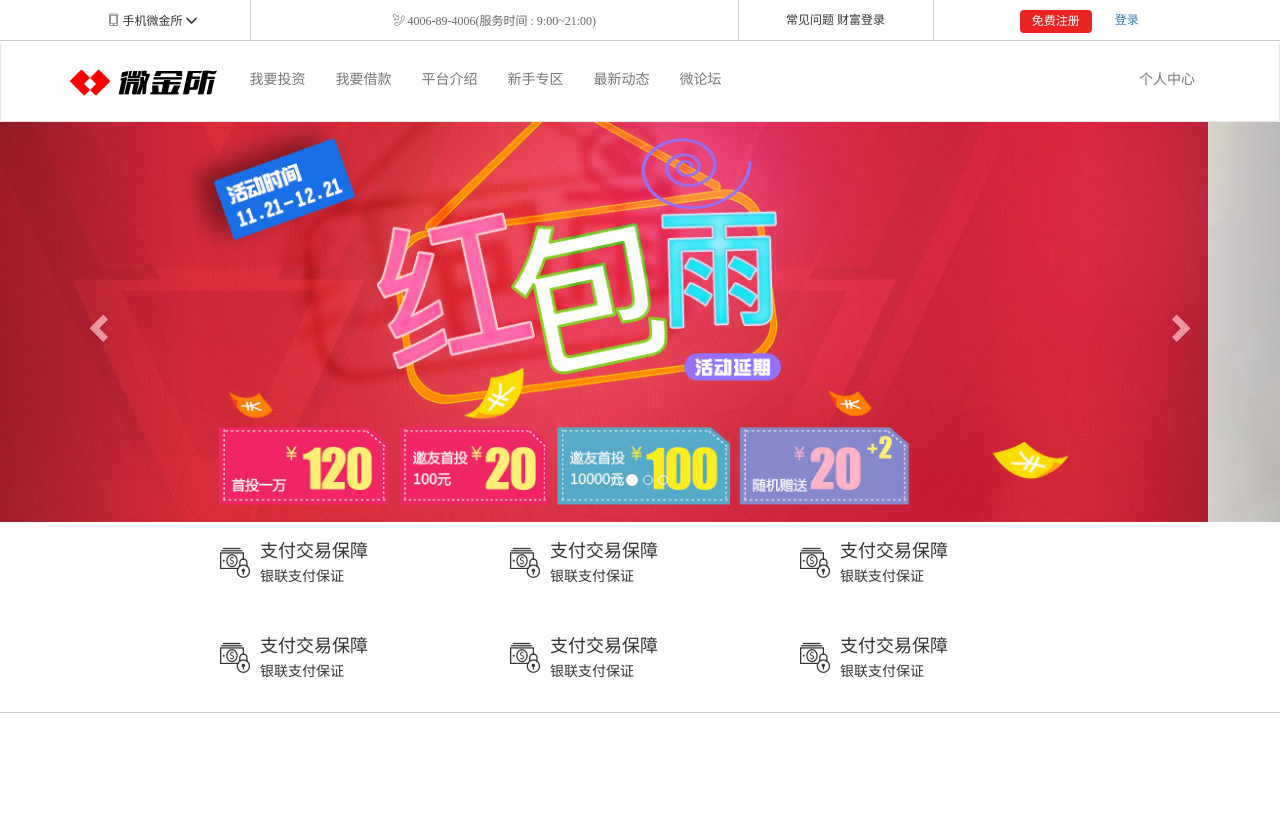
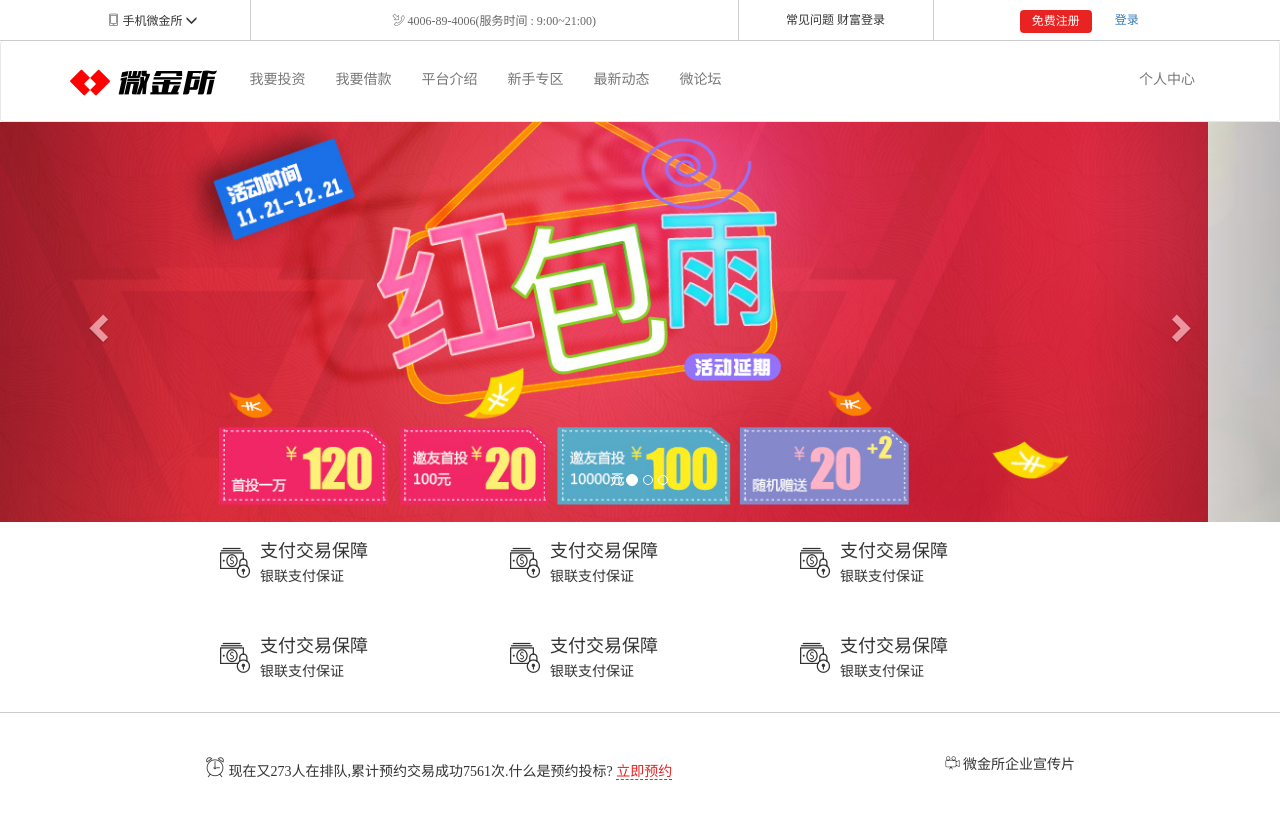
Before and after one commit to 7740280/front-example, a plain HTML site: page 微金所/index.html in a window 1280 px wide. Drawn offline with Linux system fonts and the light colour scheme; files whose address does not match are found by name.

Commit message:
完成预约块

```diff
--- a/微金所/css/index.css
+++ b/微金所/css/index.css
@@ -65,6 +65,19 @@ a:hover {
 
 .wjs_icon_dollar::before {
     content: '\e903';
+}
+
+.wjs_icon_clock{
+    font-size: 20px;
+}
+
+.wjs_icon_clock::before{
+    content: '\e906'
+}
+
+.wjs_icon_video::before{
+    content: '\e905';
+
 }
 
 /*modal css*/
@@ -304,3 +317,38 @@ fieldset[disabled] .wjs_nav .btn-link:focus {
 .wjs_info > .container > div .wjs_icon_dollar {
     font-size: 30px;
 }
+
+/*info end*/
+
+.wjs_book{
+    padding: 40px;
+}
+
+.wjs_book > .container{
+    width: 900px;
+}
+
+@media (min-width: 768px) and (max-width: 992px) {
+    .wjs_book > .container{
+        width: 700px;
+    }
+}
+
+@media  (max-width: 768px) {
+    .wjs_book > .container{
+        width: 100%
+    }
+}
+
+.wjs_book .book{
+    color: #e92322;
+    border-bottom: 1px dashed #e92322;
+}
+
+.wjs_book .book:hover{
+    color: #e92322;
+}
+
+.wjs_book  .video:hover{
+    color: #e92322;
+}
--- a/微金所/index.html
+++ b/微金所/index.html
@@ -168,7 +168,17 @@
 </section>
 <!--预约-->
 <section class="wjs_book">
-
+    <div class="container">
+        <div class="pull-left">
+            <span class="wjs_icon wjs_icon_clock"></span>
+            现在又273人在排队,累计预约交易成功7561次.什么是预约投标?
+            <a href="#" class="book">立即预约</a>
+        </div>
+        <div class="pull-right hidden-xs">
+            <span class="wjs_icon wjs_icon_video"></span>
+            <a href="#" class="video">微金所企业宣传片</a>
+        </div>
+    </div>
 </section>
 <!--产品-->
 <section class="wjs_product">
```
